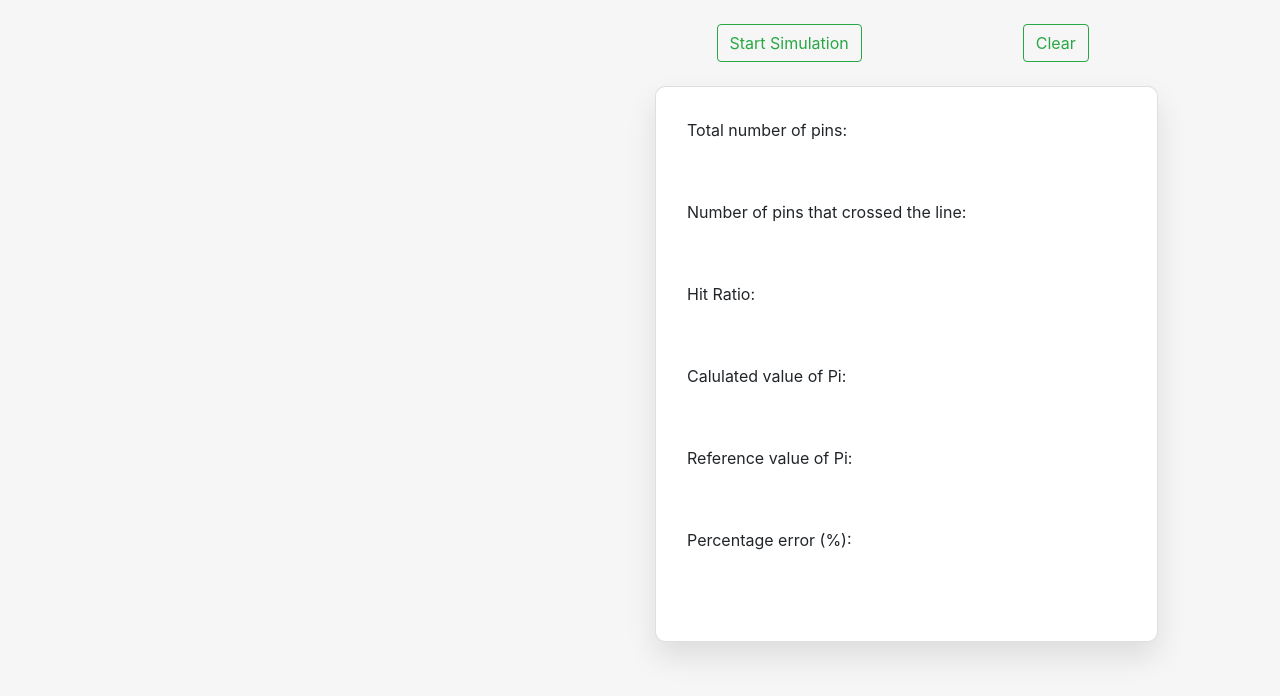
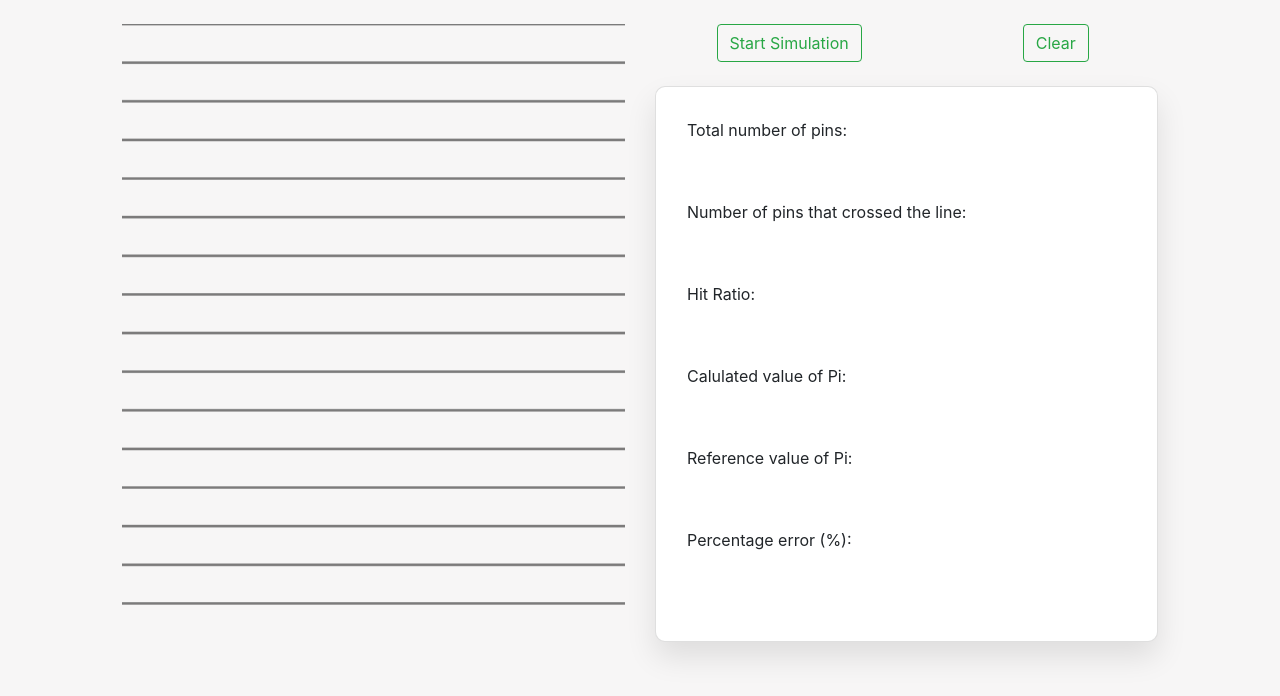
Before and after one commit to RishiBawdekar/estimate-pi-using-needles, a plain HTML site: page index.html in a window 1280 px wide. Drawn offline with nearby package versions, Linux system fonts and the light colour scheme; the site is published under a folder, as on GitHub Pages, so addresses that start at the root find nothing.

Commit message:
Update index.html

```diff
--- a/index.html
+++ b/index.html
@@ -62,7 +62,7 @@
 
 </body>
 
-<script type="text/javascript" src="/js/main.js"></script>
+<script type="text/javascript" src="js/main.js"></script>
 
 
 </html>
```
